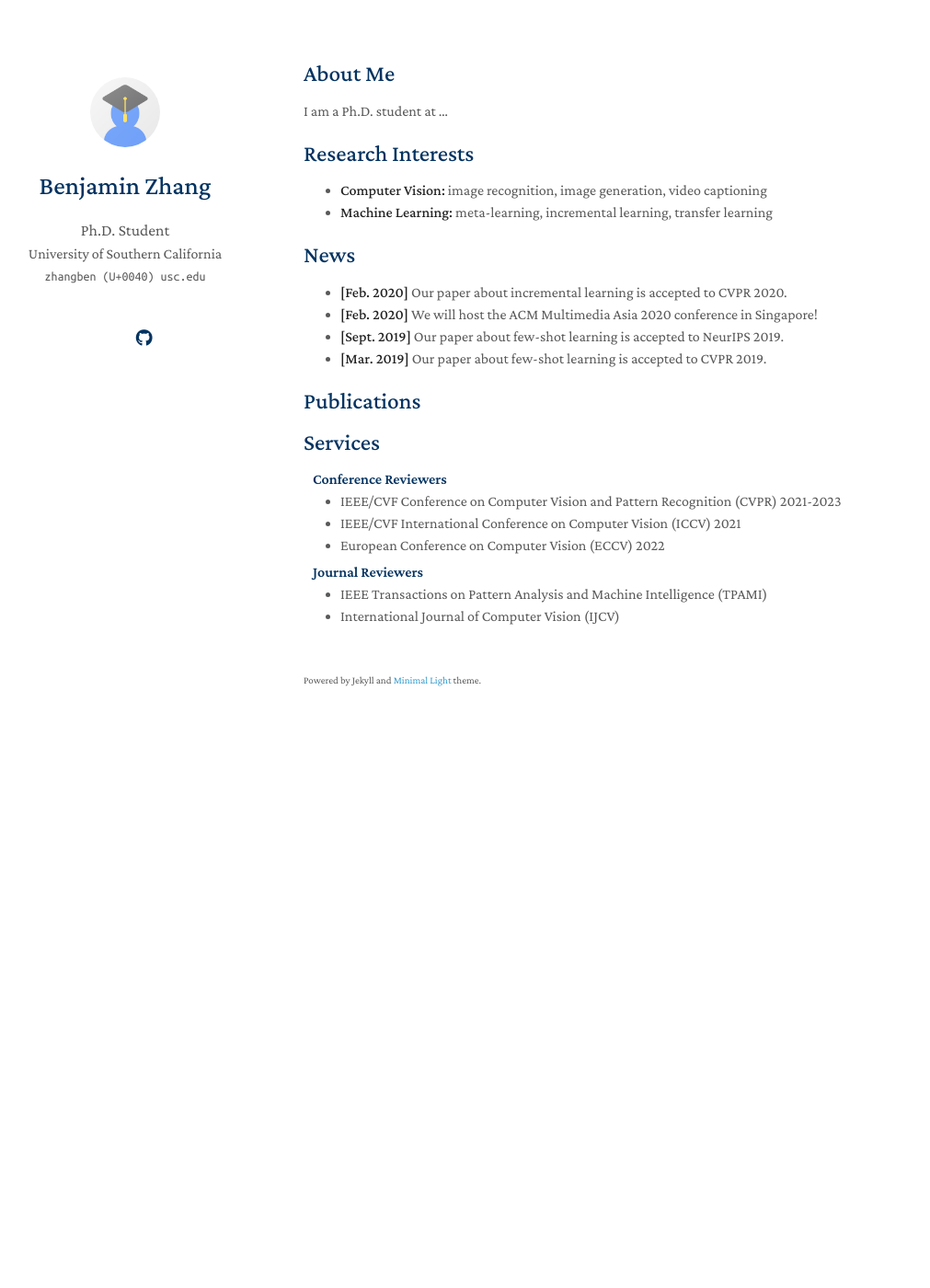
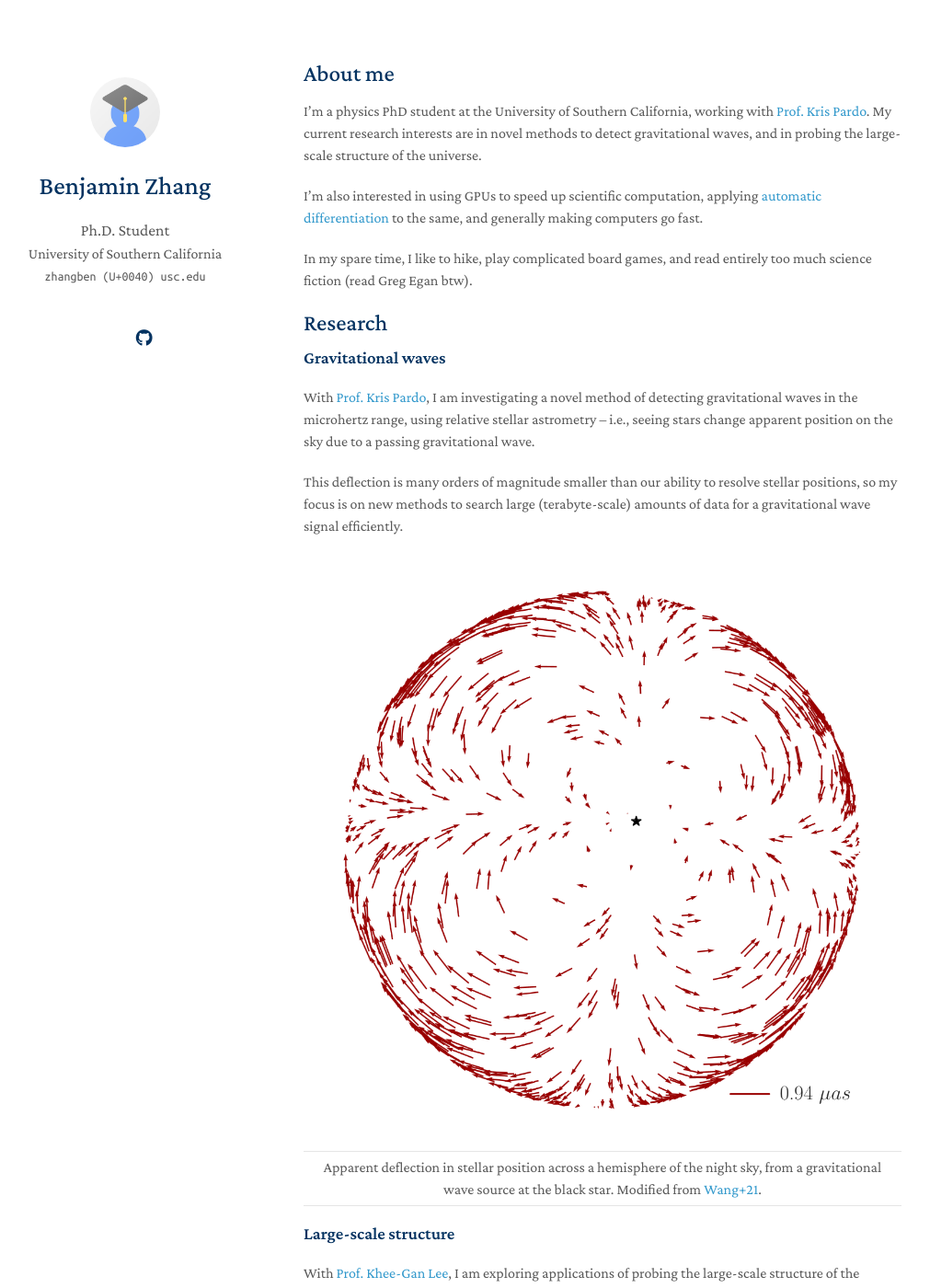
Before and after one commit to bzh-bzh/bzh-bzh.github.io, a Jekyll site: the page built from index.md, in a window 1280 px wide and 1400 px high. Shown: the whole window at 92% size, without its empty margins (140-1151 px from the left). Built offline with Jekyll 4.4.1, drawn with Linux system fonts in a browser that asks for light colours; a style sheet for code colours, icons or effects is not loaded; our own code applies the rules of GitHub Pages for plain Markdown files; some of the changed text lies outside the part shown.

Commit message:
Update index.

```diff
--- a/index.md
+++ b/index.md
@@ -2,13 +2,31 @@
 layout: homepage
 ---
 
-## About Me
+## About me
 
-I am a Ph.D. student at ...
+I'm a physics PhD student at the University of Southern California, working with [Prof. Kris Pardo](http://kpardo.com/). My current research interests are in novel methods to detect gravitational waves, and in probing the large-scale structure of the universe.
 
-## Research Interests
+I'm also interested in using GPUs to speed up scientific computation, applying [automatic differentiation](https://en.wikipedia.org/wiki/Automatic_differentiation) to the same, and generally making computers go fast.
 
-- **Computer Vision:** image recognition, image generation, video captioning
+In my spare time, I like to hike, play complicated board games, and read entirely too much science fiction (read Greg Egan btw).
+
+## Research
+
+### Gravitational waves
+
+With [Prof. Kris Pardo](http://kpardo.com/), I am investigating a novel method of detecting gravitational waves in the microhertz range, using relative stellar astrometry -- i.e., seeing stars change apparent position on the sky due to a passing gravitational wave.
+
+This deflection is many orders of magnitude smaller than our ability to resolve stellar positions, so my focus is on new methods to search large (terabyte-scale) amounts of data for a gravitational wave signal efficiently.
+
+| ![gw-deflection-half-sky.png](assets/img/gw-deflection-half-sky.png) |
+|:--:|
+| Apparent deflection in stellar position across a hemisphere of the night sky, from a gravitational wave source at the black star. Modified from [Wang+21](https://ui.adsabs.harvard.edu/abs/2021PhRvD.103h4007W). |
+
+### Large-scale structure
+
+With [Prof. Khee-Gan Lee](https://sites.google.com/view/kglee/home), I am exploring applications of probing the large-scale structure of the universe (the "cosmic web") at cosmological redshifts of 1-2 (7-9 billion years before today) using Lyman-alpha tomography.
+
+<!-- - **Computer Vision:** image recognition, image generation, video captioning
 - **Machine Learning:** meta-learning, incremental learning, transfer learning
 
 ## News
@@ -20,4 +38,4 @@ I am a Ph.D. student at ...
 
 {% include_relative _includes/publications.md %}
 
-{% include_relative _includes/services.md %}
+{% include_relative _includes/services.md %} -->
```
Also changed, not shown: assets/img/gw-deflection-half-sky.png (added), assets/img/teaser_example.png (deleted), assets/img/teaser_example_2.png (deleted).
